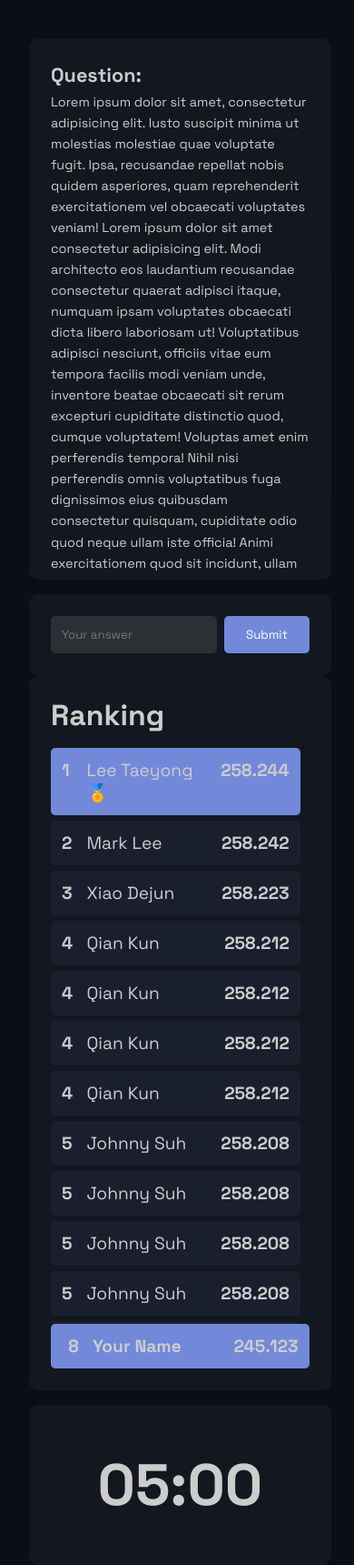
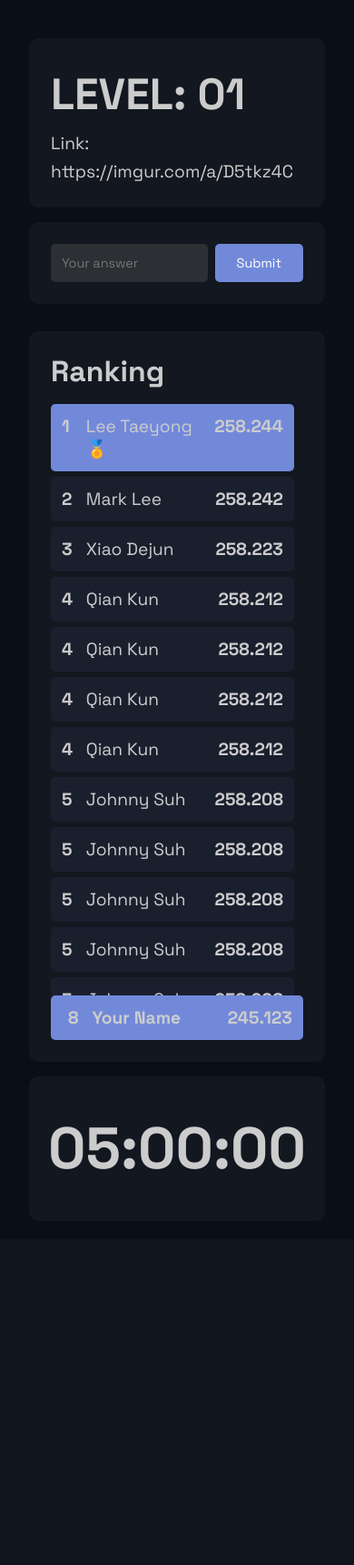
Before and after one commit to sauravxcode/crypticon, a PHP site: page /includes/dashboard.php in a window 390 px wide. Shown: the part 70-1790 px from the top of the page at 91% size. After the commit the page ends 1355 px from the top, so only its background shows below. Run offline with PHP 8.4, Linux system fonts and the light colour scheme.

Commit message:
dashboard

```diff
--- a/includes/dashboard.css
+++ b/includes/dashboard.css
@@ -23,6 +23,7 @@
 
 main {
     display: flex;
+    width: 100%;
     margin: 0 auto;
     margin-top: 5rem;
     padding: 2rem;
@@ -62,10 +63,17 @@
 
 .question-box {
     flex-grow: 1;
-    font-size: 0.9rem;
     line-height: 1.6;
     max-height: calc(100% - 60px);
     overflow-y: auto;
+}
+
+.question-box h2{
+    font-size: 3rem;
+}
+
+.question-box p{
+    font-size: 1.2rem;
 }
 
 .answer-input {
@@ -74,6 +82,8 @@
 }
 
 .answer-input input {
+    width: 100%;
+    font-size: 1.5rem;
     flex-grow: 1;
     padding: 0.75rem;
     border: none;
@@ -82,7 +92,9 @@
     color: var(--text-color);
 }
 
+
 .answer-input button {
+    font-size: 1.5rem;
     padding: 0.75rem 1.5rem;
     background-color: var(--accent-color);
     color: white;
@@ -204,10 +216,19 @@
 }
 
 #countdown {
-    font-size: 4rem;
+    font-size: 4.5rem;
     font-weight: bold;
 }
 
+@media (max-width: 1024px) {
+    main{
+        gap: 10px
+    }
+
+    .game-area {
+        flex: 0 0 60%;
+    }
+}
 @media (max-width: 768px) {
     main {
         flex-direction: column;
@@ -218,4 +239,30 @@
         width: 100%;
         flex: none;
     }
+
+    .answer-input{
+        margin-bottom: 20px;
+    }
+
+    .timer{
+        margin-bottom: 20px;
+    }
+
+    #countdown{
+        font-size: 4rem;
+    }
+
 }
+
+@media (max-width: 425px) {
+    .answer-input input {
+        font-size: 0.9rem;
+    }
+
+    .answer-input button {
+        font-size: 0.9rem;
+    }
+
+
+
+}
--- a/includes/dashboard.php
+++ b/includes/dashboard.php
@@ -17,8 +17,8 @@
 
     <div class="game-area">
         <div class="question-box">
-            <h2>Question:</h2>
-            <p>Lorem ipsum dolor sit amet, consectetur adipisicing elit. Iusto suscipit minima ut molestias molestiae quae voluptate fugit. Ipsa, recusandae repellat nobis quidem asperiores, quam reprehenderit exercitationem vel obcaecati voluptates veniam! Lorem ipsum dolor sit amet consectetur adipisicing elit. Modi architecto eos laudantium recusandae consectetur quaerat adipisci itaque, numquam ipsam voluptates obcaecati dicta libero laboriosam ut! Voluptatibus adipisci nesciunt, officiis vitae eum tempora facilis modi veniam unde, inventore beatae obcaecati sit rerum excepturi cupiditate distinctio quod, cumque voluptatem! Voluptas amet enim perferendis tempora! Nihil nisi perferendis omnis voluptatibus fuga dignissimos eius quibusdam consectetur quisquam, cupiditate odio quod neque ullam iste officia! Animi exercitationem quod sit incidunt, ullam aspernatur eos, porro recusandae expedita possimus quos nesciunt explicabo tempora beatae eum veritatis, quasi libero deserunt nemo cum officiis cupiditate doloribus tenetur? Earum, aspernatur.</p>
+            <h2>LEVEL: 01</h2>
+            <p>Link: https://imgur.com/a/D5tkz4C</p>
         </div>
         <div class="answer-input">
             <input type="text" id="answer" placeholder="Your answer">
@@ -100,17 +100,9 @@
             </div>
         </div>
         <div class="timer">
-            <div id="countdown">05:00</div>
+            <div id="countdown">05:00:00</div>
         </div>
     </div>
 </main>
 </body>
-<script>
-window.addEventListener("load", function () {
-    const loader = document.querySelector(".loader");
-    setTimeout(function () {
-        loader.classList.add("loaded");
-        loader.style.display = "none";
-    }, 1000);
-});</script>
 </html>
```
